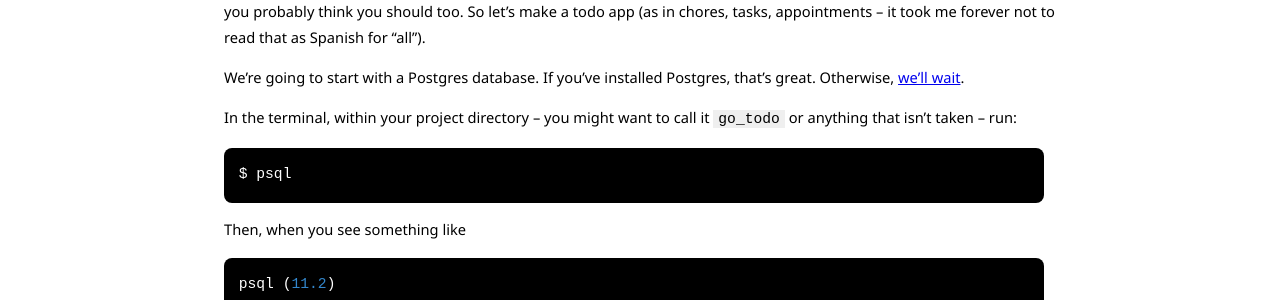
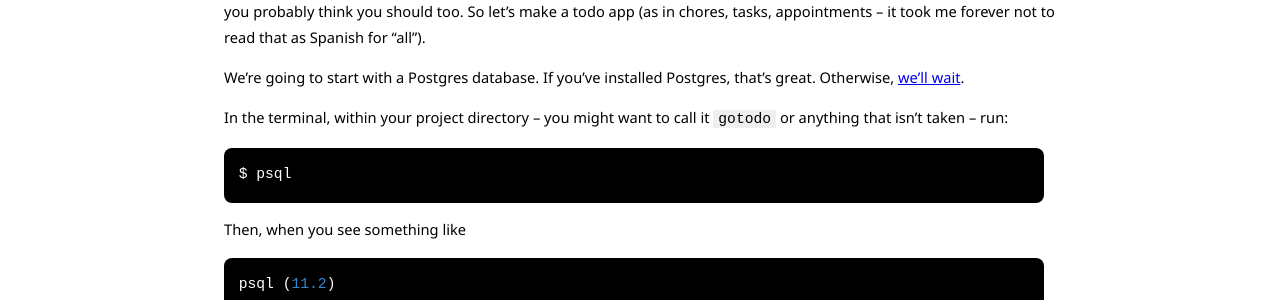
Before and after one commit to davidfloyd91/davidfloyd91.github.io, a Jekyll site: the page built from _posts/2019-06-15-psql-golang.markdown, in a window 1280 px wide and 900 px high. Shown: the part 213-513 px from the top of the window. Built offline with Jekyll 4.4.1, drawn with Linux system fonts in a browser that asks for light colours.

Commit message:
smallest change

```diff
--- a/_posts/2019-06-15-psql-golang.markdown
+++ b/_posts/2019-06-15-psql-golang.markdown
@@ -8,7 +8,7 @@ Go is a cool language. PostgreSQL (Postgres, from here) is a cool database. I sh
 
 We're going to start with a Postgres database. If you've installed Postgres, that's great. Otherwise, <a href="https://gomakethings.com/why-i-still-use-xhr-instead-of-the-fetch-api/" target="\_blank" rel="noopener noreferrer">we'll wait</a>.
 
-In the terminal, within your project directory -- you might want to call it `go_todo` or anything that isn't taken -- run:
+In the terminal, within your project directory -- you might want to call it `gotodo` or anything that isn't taken -- run:
 
 <pre class="prettyprint lang-bsh">
 $ psql
```
